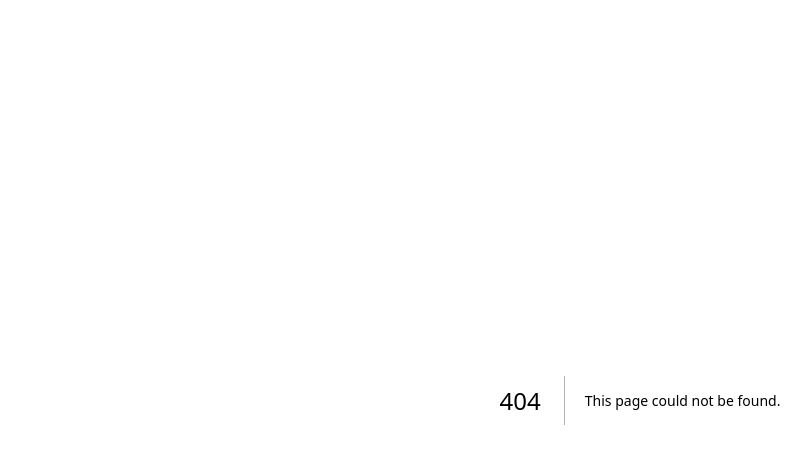
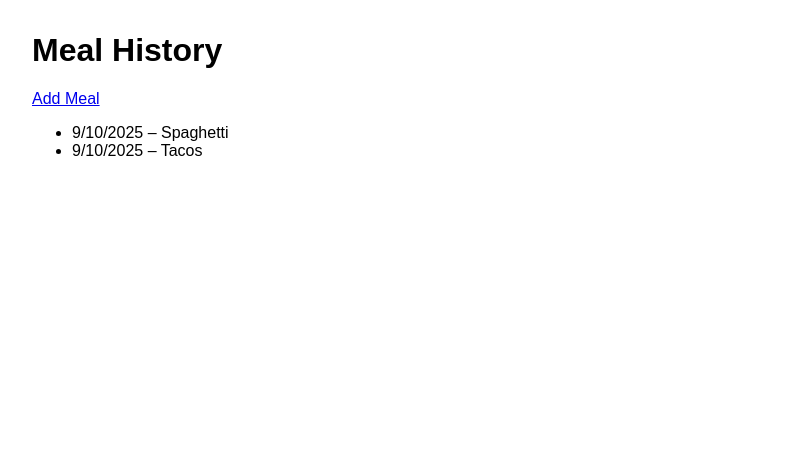
Before and after one commit to drillvoice/recipe-tracker, a Next.js app: page /history in a window 1280 px wide. Before the commit this address had no page. Shown: the top 464 px of the page, without its empty margins (0-811 px from the left). Built offline with nearby package versions, Linux system fonts and the light colour scheme.

Commit message:
feat: add history page with navigation

```diff
--- /dev/null
+++ b/src/pages/history.tsx
@@ -0,0 +1,28 @@
+import Link from "next/link";
+
+interface Meal {
+  id: number;
+  mealName: string;
+  date: Date;
+}
+
+export default function History() {
+  const meals: Meal[] = [
+    { id: 1, mealName: "Spaghetti", date: new Date() },
+    { id: 2, mealName: "Tacos", date: new Date() }
+  ];
+
+  return (
+    <main>
+      <h1>Meal History</h1>
+      <Link href="/meals">Add Meal</Link>
+      <ul>
+        {meals.map(m => (
+          <li key={m.id}>
+            {m.date.toLocaleDateString()} – {m.mealName}
+          </li>
+        ))}
+      </ul>
+    </main>
+  );
+}
--- a/src/pages/index.tsx
+++ b/src/pages/index.tsx
@@ -1,5 +1,5 @@
 import { useState } from "react";
-import { auth } from "@/lib/firebaseClient";
+import { auth } from "@/lib/firebase";
 import { signInWithEmailAndPassword, createUserWithEmailAndPassword } from "firebase/auth";
 import { useRouter } from "next/router";
 
--- a/src/pages/meals.tsx
+++ b/src/pages/meals.tsx
@@ -1,7 +1,8 @@
 import { useEffect, useState } from "react";
-import { auth, db } from "@/lib/firebaseClient";
+import { auth, db } from "@/lib/firebase";
 import { onAuthStateChanged, signOut } from "firebase/auth";
 import { collection, addDoc, query, orderBy, onSnapshot, Timestamp } from "firebase/firestore";
+import Link from "next/link";
 
 interface Meal {
   id: string;
@@ -41,6 +42,7 @@ export default function Meals() {
     <main>
       <h1>Meals</h1>
       <button onClick={() => signOut(auth)}>Log Out</button>
+      <Link href="/history">History</Link>
       <div>
         <input type="date" value={date} onChange={e => setDate(e.target.value)} />
         <input placeholder="Meal name" value={mealName} onChange={e => setMealName(e.target.value)} />
```
Also changed, not shown: src/lib/firebase.ts (added, +18 -0 lines).
